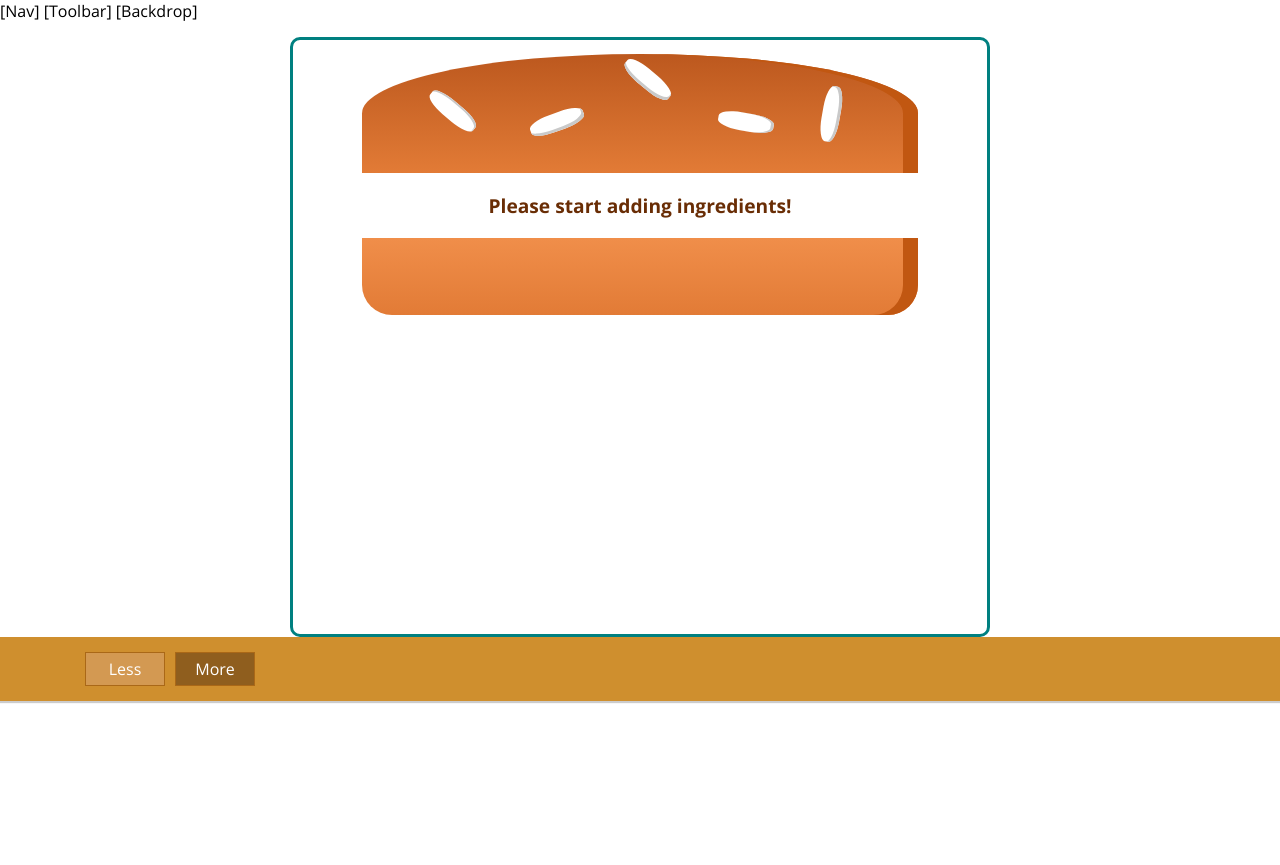
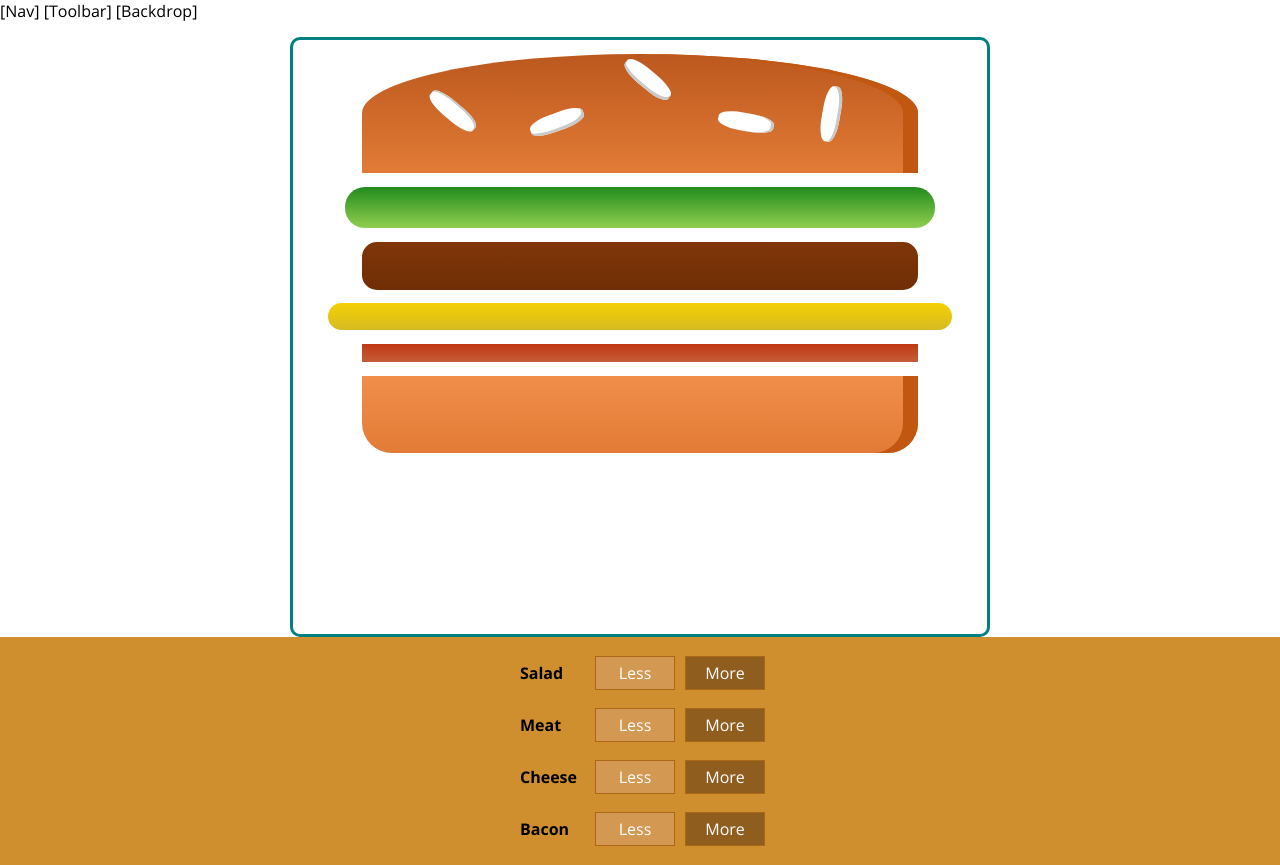
Before and after one commit to ChingizPro/burger-builder, a React (Create React App) app: page / in a window 1280 px wide. Before the commit the page ends 800 px from the top, so only its background shows below. Built offline with nearby package versions, Linux system fonts and the light colour scheme.

Commit message:
Create a method for <More> button and try using it!

```diff
--- a/src/Components/Burger/BuildControls/BuildControl/BuildControl.js
+++ b/src/Components/Burger/BuildControls/BuildControl/BuildControl.js
@@ -2,11 +2,11 @@ import React from 'react';
 
 import classes from './BuildControl.module.css';
 
-const BuildControl = () => (
+const BuildControl = (props) => (
     <div className={classes.BuildControl}>
-        <div className={classes.Label}></div>
+        <div className={classes.Label}>{props.label}</div>
         <button className={classes.Less}>Less</button>
-        <button className={classes.More}>More</button>
+        <button className={classes.More} onClick={props.added}>More</button>
     </div>
 );
 
--- a/src/Components/Burger/BuildControls/BuildControls.js
+++ b/src/Components/Burger/BuildControls/BuildControls.js
@@ -3,9 +3,18 @@ import React from 'react';
 import BuildControl from './BuildControl/BuildControl';
 import classes from './BuildControls.module.css';
 
-const BuildControls = () => (
+const controls = [
+    { label: 'Salad', type: 'salad' },
+    { label: 'Meat', type: 'meat' },
+    { label: 'Cheese', type: 'cheese' },
+    { label: 'Bacon', type: 'bacon' }
+]
+
+const BuildControls = (props) => (
     <div className={classes.BuildControls}>
-        <BuildControl />
+        {controls.map(control => {
+            return <BuildControl key={control.label} label={control.label} added={() => props.added(control.type)} />
+        })}
     </div>
 );
 
--- a/src/Components/Burger/BuildControls/BuildControls.module.css
+++ b/src/Components/Burger/BuildControls/BuildControls.module.css
@@ -2,7 +2,7 @@
     width: 100%;
     background-color: #cf8f2e;
     display: flex;
-
+    flex-flow: column;
     align-items: center;
     box-shadow: 0 2px 1px #ccc;
     margin: auto;
--- a/src/Containers/BurgerBuilder/BurgerBuilder.js
+++ b/src/Containers/BurgerBuilder/BurgerBuilder.js
@@ -14,18 +14,26 @@ class BurgerBuilder extends Component {
 
     state = {
         ingredients: {
-            salad: 0,
-            meat: 0,
-            cheese: 0,
-            bacon: 0
+            salad: 1,
+            meat: 1,
+            cheese: 1,
+            bacon: 1
         }
+    }
+
+    addIngredientHandler = (type) => {
+        let oldCount = this.state.ingredients[type];
+        const newCount = ++oldCount;
+        let clonedIngredients = { ...this.state.ingredients };
+        clonedIngredients[type] = newCount;
+        this.setState({ ingredients: clonedIngredients });
     }
 
     render() {
         return (
             <Wrapper>
                 <Burger ingredients={this.state.ingredients} />
-                <BuildControls />
+                <BuildControls added={this.addIngredientHandler} />
             </Wrapper>
         );
     }
```
